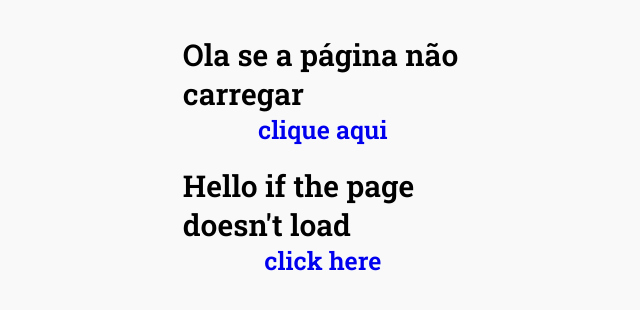
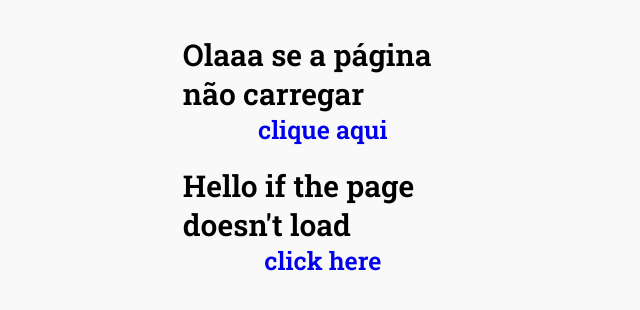
Before and after one commit to gostososprazeres/redirect, a plain HTML site: page redirect001.html in a window 1280 px wide. Shown: the whole page, without its empty margins (314-954 px from the left). Drawn offline with Linux system fonts and the light colour scheme.

Commit message:
Update redirect001.html

```diff
--- a/redirect001.html
+++ b/redirect001.html
@@ -104,7 +104,7 @@ margin-top: 590px;
 
 <div class="area-texto">
 
-<h2>Ola se a página não carregar</h2>
+<h2>Olaaa se a página não carregar</h2>
 
 <a href="https://www.4shared.com/folder/4PnPQkP6/xxxxxx.html">clique aqui</a>
 
```
